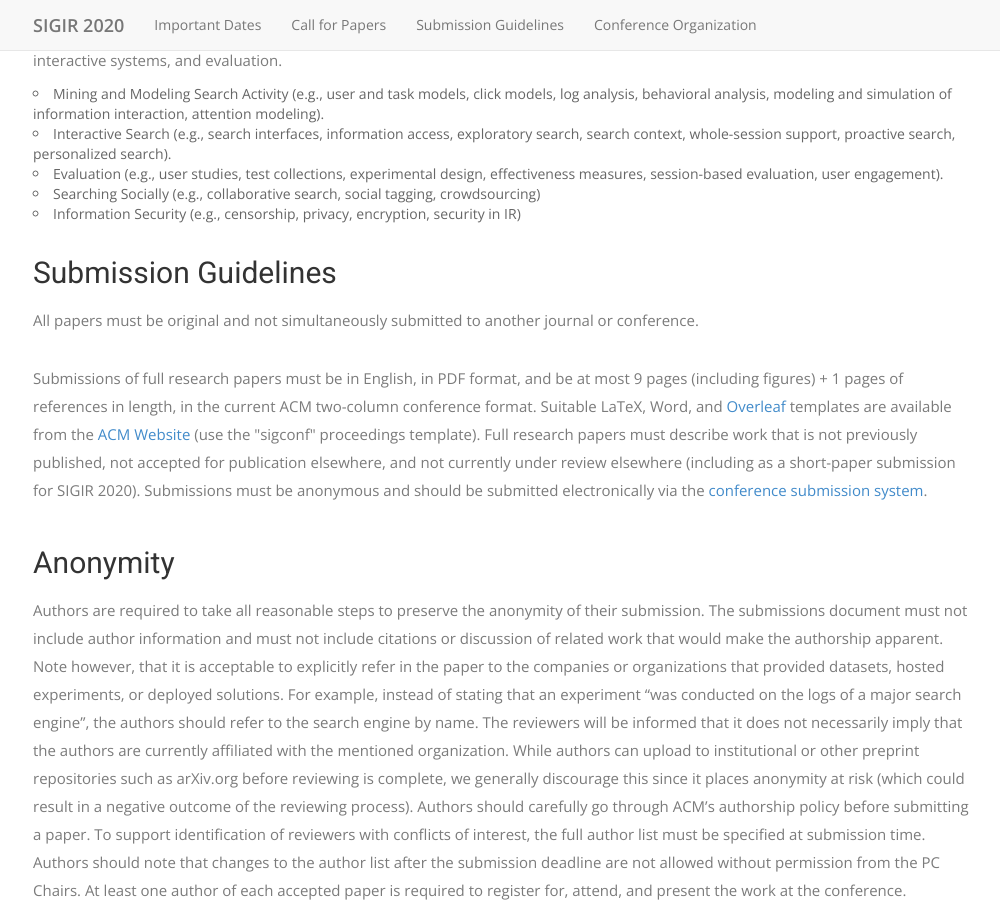
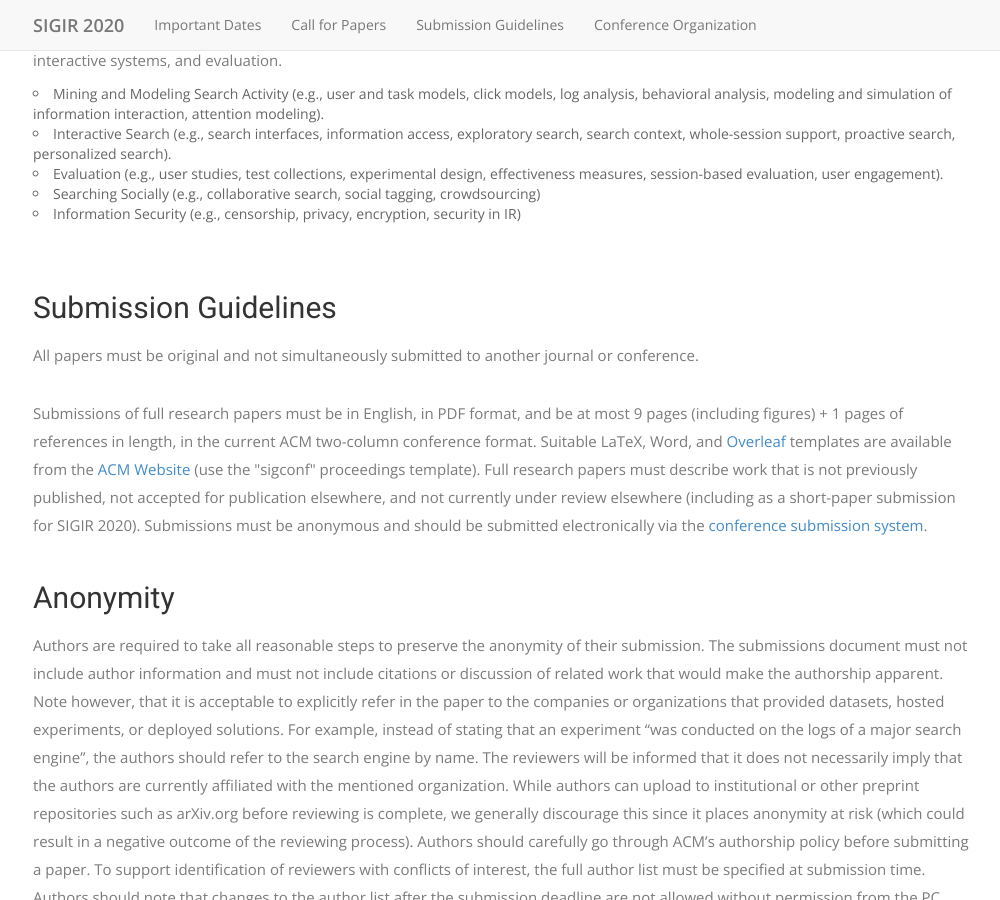
Before and after one commit to LongPhilXia/testLandingPage, a Jekyll site: the page built from index.html, in a window 1280 px wide and 900 px high, scrolled down 2646 px. Shown: the whole window, without its empty margins (37-1037 px from the left). Built offline with Jekyll 4.4.1, drawn with Linux system fonts in a browser that asks for light colours; nearby versions of some CDN libraries; some web fonts are replaced.

Commit message:
Update index.html

```diff
--- a/index.html
+++ b/index.html
@@ -203,6 +203,7 @@ permalink: /
               </div>
 
               <div id="submission_guidelines">
+                  <h2> </h2>
                   <h2>Submission Guidelines</h2>
 
                   <p>All papers must be original and not simultaneously submitted to another journal or conference.</p>
```
